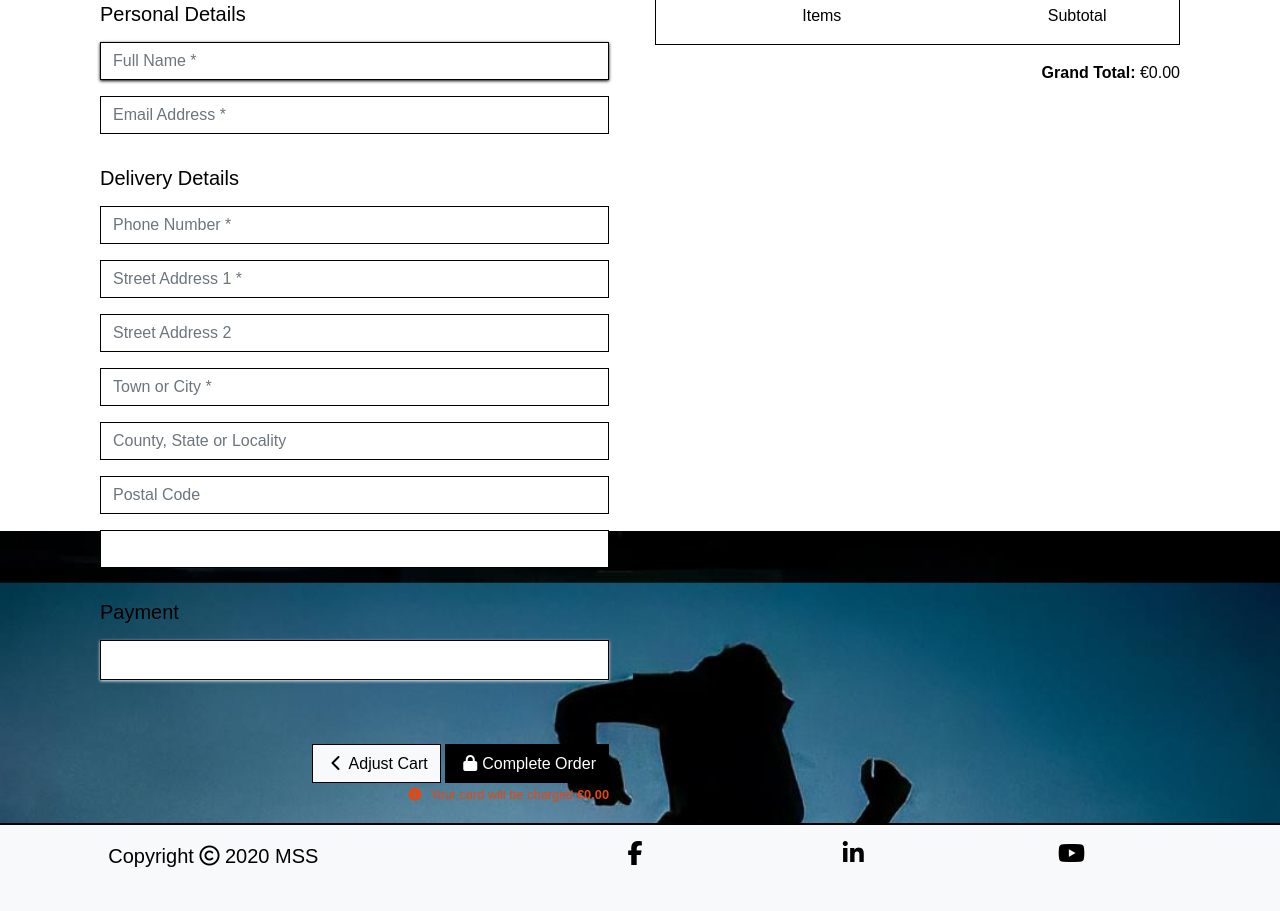
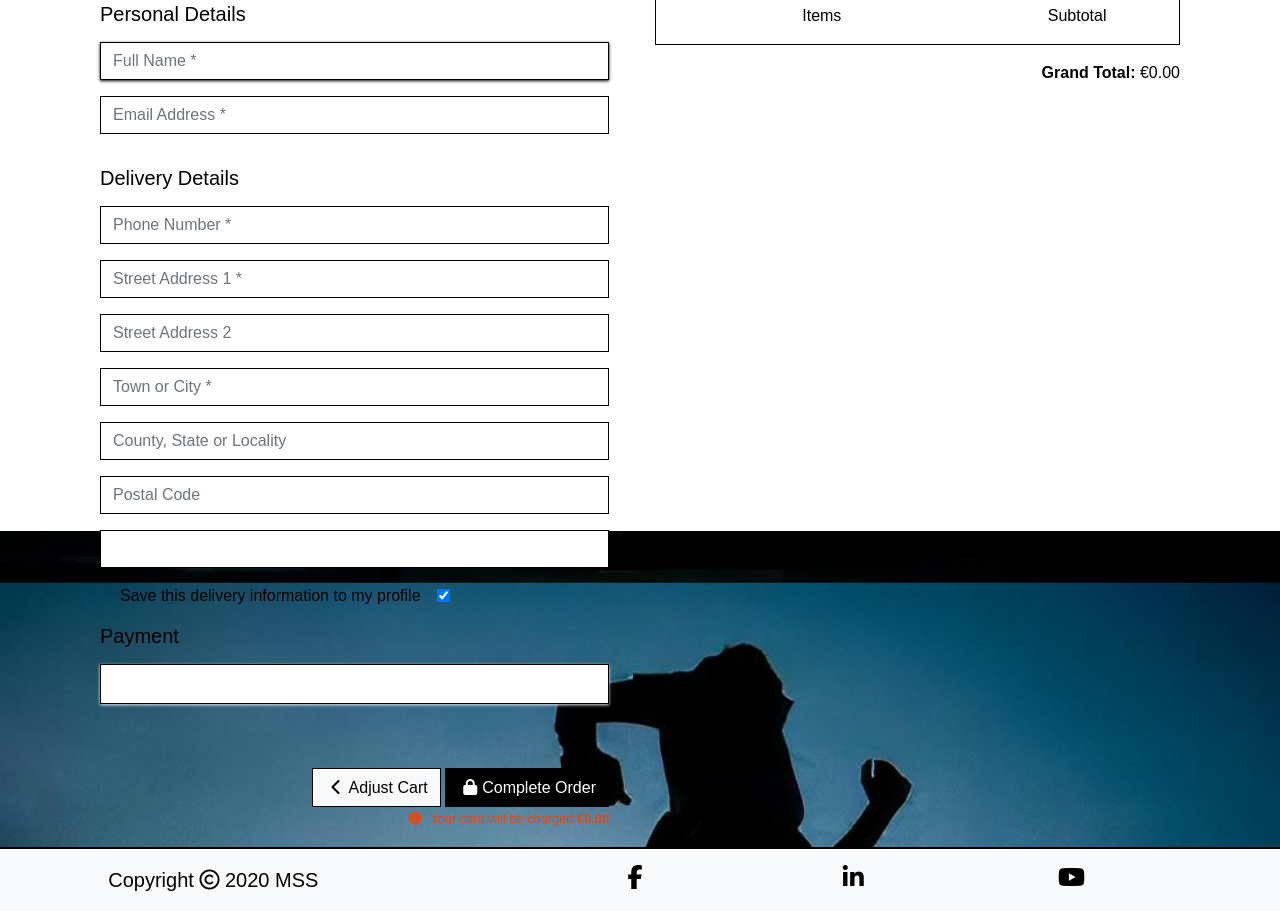
Before and after one commit to sohailshams/fitness-home, a Django app: template checkout/templates/checkout/checkout.html in a window 1280 px wide. Shown: the part 269-1180 px from the top of the page. Before the commit the page ends 1136 px from the top, so only its background shows below. Run offline with Django 3.2, Linux system fonts and the light colour scheme; the template is opened without the code that fills it: values that come from a table or form of the project are taken from there, others are empty; some libraries are stand-ins or nearby versions.

Commit message:
Added save info box

```diff
--- a/checkout/templates/checkout/checkout.html
+++ b/checkout/templates/checkout/checkout.html
@@ -41,6 +41,10 @@
                         {{ order_form.county | as_crispy_field }}
                         {{ order_form.postcode | as_crispy_field }}
                         {{ order_form.country | as_crispy_field }}
+                        <div class="form-check">
+                        <label class="form-check-label text-black" for="id-save-info">Save this delivery information to my profile</label>
+                        <input class="form-check-input ml-3" type="checkbox" id="id-save-info" name="save-info" checked>
+                        </div>
                 </fieldset>
                 <fieldset class="pr-3">
                     <legend class="fieldset-label w-auto text-black"><h5>Payment</h5></legend>
```
